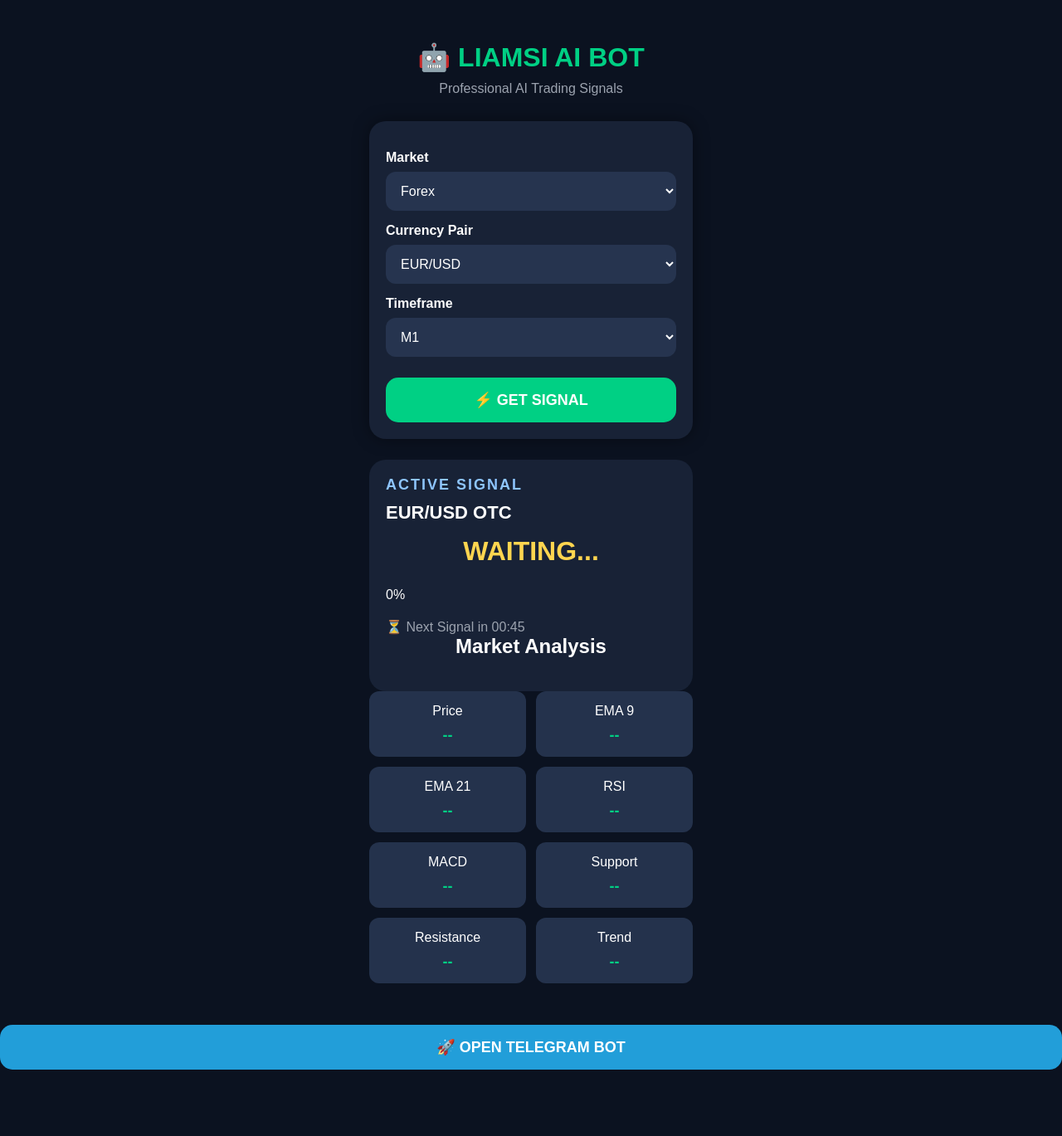
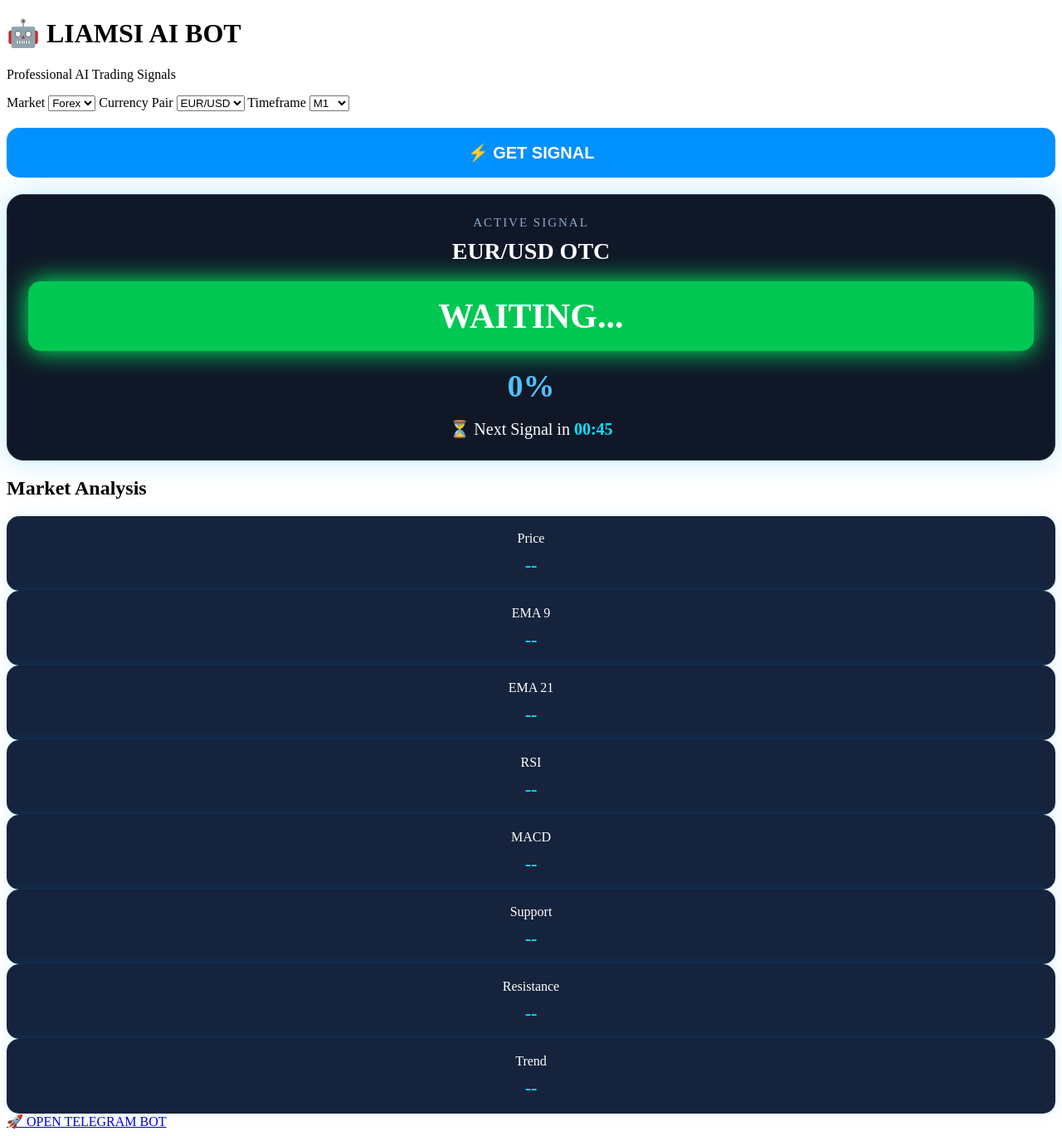
Before and after one commit to ismailelomrani22-ops/telegram-bot, a Flask app: page / in a window 1280 px wide. Shown: the whole page at 83% size. Before the commit the page ends 1289 px from the top, so only its background shows below. Run offline with Flask 3, Linux system fonts and the light colour scheme.

Commit message:
Update style.css

```diff
--- a/static/style.css
+++ b/static/style.css
@@ -1,251 +1,103 @@
-*{
-margin:0;
-padding:0;
-box-sizing:border-box;
-font-family:Arial,sans-serif;
+.signal-card{
+    background:#101828;
+    border:1px solid #23314d;
+    border-radius:20px;
+    padding:25px;
+    margin-top:20px;
+    text-align:center;
+    box-shadow:0 0 35px rgba(0,170,255,.25);
 }
 
-body{
-background:#0b1220;
-color:#fff;
+.signal-title{
+    color:#8fa6c9;
+    font-size:15px;
+    letter-spacing:2px;
+    margin-bottom:10px;
 }
 
-.container{
-max-width:430px;
-margin:auto;
-padding:20px;
+.pair{
+    color:#ffffff;
+    font-size:28px;
+    font-weight:bold;
+    margin-bottom:20px;
 }
 
-.logo{
-text-align:center;
-margin:30px 0;
+.signal{
+    font-size:42px;
+    font-weight:bold;
+    border-radius:15px;
+    padding:18px;
+    transition:.3s;
 }
 
-.logo h1{
-font-size:32px;
-color:#00d084;
+.buy{
+    background:#00c853;
+    color:#fff;
+    box-shadow:0 0 30px #00ff66;
 }
 
-.logo p{
-margin-top:10px;
-color:#9ca3af;
+.sell{
+    background:#e53935;
+    color:#fff;
+    box-shadow:0 0 30px #ff3b3b;
 }
 
-.panel{
-
-background:#182236;
-
-padding:20px;
-
-border-radius:20px;
-
-box-shadow:0 0 20px rgba(0,0,0,.4);
-
+.wait{
+    background:#ffb300;
+    color:#fff;
+    box-shadow:0 0 30px #ffd54f;
 }
 
-label{
-
-display:block;
-
-margin-top:15px;
-
-font-weight:bold;
-
+.confidence{
+    margin-top:20px;
+    font-size:38px;
+    font-weight:bold;
+    color:#4fc3f7;
 }
 
-select{
+.countdown{
+    margin-top:18px;
+    font-size:20px;
+    color:#ffffff;
+}
 
-width:100%;
-
-padding:14px;
-
-margin-top:8px;
-
-border:none;
-
-border-radius:12px;
-
-background:#26344f;
-
-color:white;
-
-font-size:16px;
-
+#timer{
+    color:#00e5ff;
+    font-weight:bold;
 }
 
 button{
-
-width:100%;
-
-margin-top:25px;
-
-padding:16px;
-
-border:none;
-
-border-radius:15px;
-
-background:#00d084;
-
-color:white;
-
-font-size:18px;
-
-font-weight:bold;
-
-cursor:pointer;
-
-transition:.3s;
-
+    width:100%;
+    padding:18px;
+    margin-top:20px;
+    border:none;
+    border-radius:15px;
+    background:#0091ff;
+    color:white;
+    font-size:20px;
+    font-weight:bold;
+    cursor:pointer;
+    transition:.3s;
 }
 
 button:hover{
-
-background:#00b26f;
-
-}
-
-.result{
-
-margin-top:25px;
-
-background:#182236;
-
-padding:20px;
-
-border-radius:20px;
-
-}
-
-.result h2{
-
-text-align:center;
-
-margin-bottom:20px;
-
-}
-
-#signal{
-
-font-size:32px;
-
-font-weight:bold;
-
-text-align:center;
-
-color:#ffd54f;
-
-margin-bottom:25px;
-
-}
-
-.grid{
-
-display:grid;
-
-grid-template-columns:repeat(2,1fr);
-
-gap:12px;
-
+    transform:scale(1.03);
+    box-shadow:0 0 25px #00b0ff;
 }
 
 .box{
-
-background:#24324c;
-
-padding:15px;
-
-border-radius:12px;
-
-text-align:center;
-
+    background:#15233d;
+    border-radius:15px;
+    padding:18px;
+    text-align:center;
+    color:white;
+    box-shadow:0 0 15px rgba(0,170,255,.15);
 }
 
 .box span{
-
-display:block;
-
-margin-top:10px;
-
-font-size:18px;
-
-font-weight:bold;
-
-color:#00d084;
-
+    display:block;
+    margin-top:10px;
+    font-size:22px;
+    color:#00e5ff;
+    font-weight:bold;
 }
-
-.telegram{
-
-display:block;
-
-margin-top:30px;
-
-background:#229ED9;
-
-padding:16px;
-
-border-radius:15px;
-
-text-align:center;
-
-text-decoration:none;
-
-color:white;
-
-font-size:18px;
-
-font-weight:bold;
-
-}
-
-.telegram:hover{
-
-background:#1b8cc4;
-
-}
-
-@media(max-width:500px){
-
-.container{
-
-width:95%;
-
-
-}
-
-}
-.signal-title{
-font-size:18px;
-font-weight:bold;
-letter-spacing:2px;
-color:#8ec5ff;
-margin-bottom:10px;
-}
-
-.pair{
-font-size:22px;
-font-weight:bold;
-margin-bottom:15px;
-.buy{
-    color:#00ff66;
-    text-shadow:0 0 20px #00ff66;
-}
-
-.sell{
-    color:#ff3333;
-    text-shadow:0 0 20px #ff3333;
-}
-
-.wait{
-    color:#ffd54f;
-    text-shadow:0 0 20px #ffd54f;
-}
-color:#ffffff;
-}
-
-.countdown{
-margin-top:20px;
-font-size:16px;
-color:#9ca3af;
-}
```
